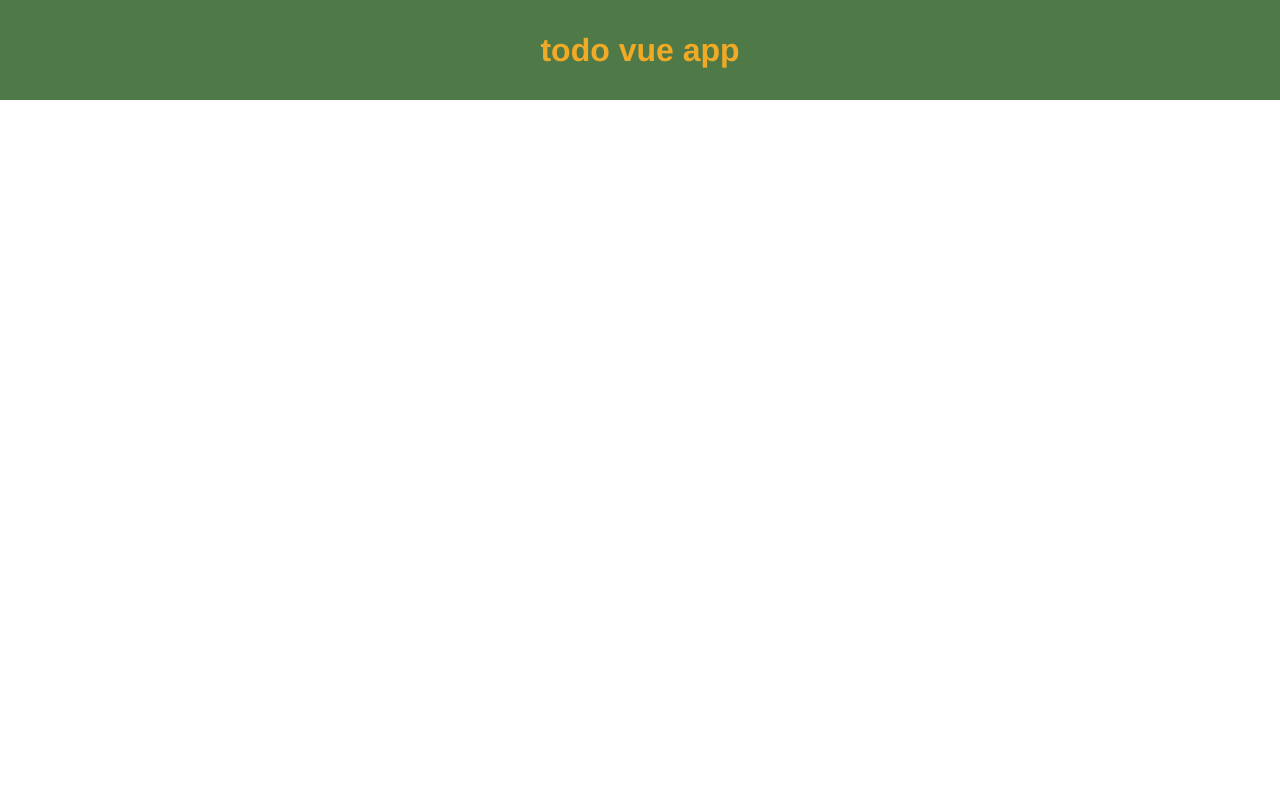
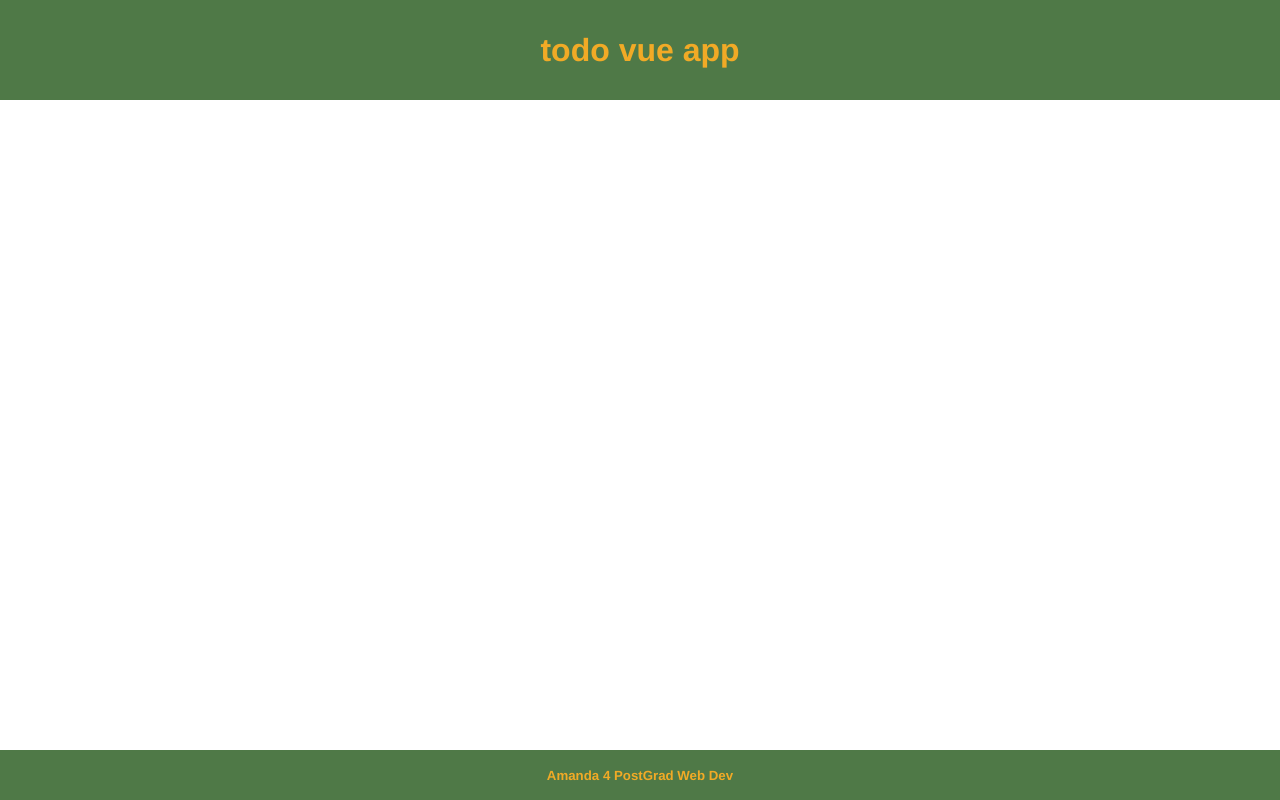
Before and after one commit to amandabrbz/todo-vue, a Vue app: page / in a window 1280 px wide. Built offline with nearby package versions, Linux system fonts and the light colour scheme.

Commit message:
adiciona footer

```diff
--- a/src/App.vue
+++ b/src/App.vue
@@ -1,16 +1,19 @@
 <template>
   <div id="app">
     <Header/>
+    <Footer/>
   </div>
 </template>
 
 <script>
 import Header from './components/Header.vue';
+import Footer from './components/Footer.vue';
 
 export default {
   name: 'App',
   components: {
     Header,
+    Footer
   }
 }
 </script>
--- /dev/null
+++ b/src/components/Footer.vue
@@ -0,0 +1,32 @@
+<template>
+  <footer>
+    <h5>Amanda 4 PostGrad Web Dev </h5>
+  </footer>
+</template>
+
+<script>
+export default {
+  name: 'Footer'
+}
+</script>
+
+<!-- Add "scoped" attribute to limit CSS to this component only -->
+<style scoped>
+  footer {
+    width: 100vw;
+    position: absolute;
+    bottom: 0;
+    height: 50px;
+    background: #4F7947;
+    margin: 0;
+    padding: 0;
+    text-align: center;
+    display: flex;
+    justify-content: center;
+    align-items: center;
+  }
+
+  h5 {
+    color: #F1AA26;
+  }
+</style>
```
